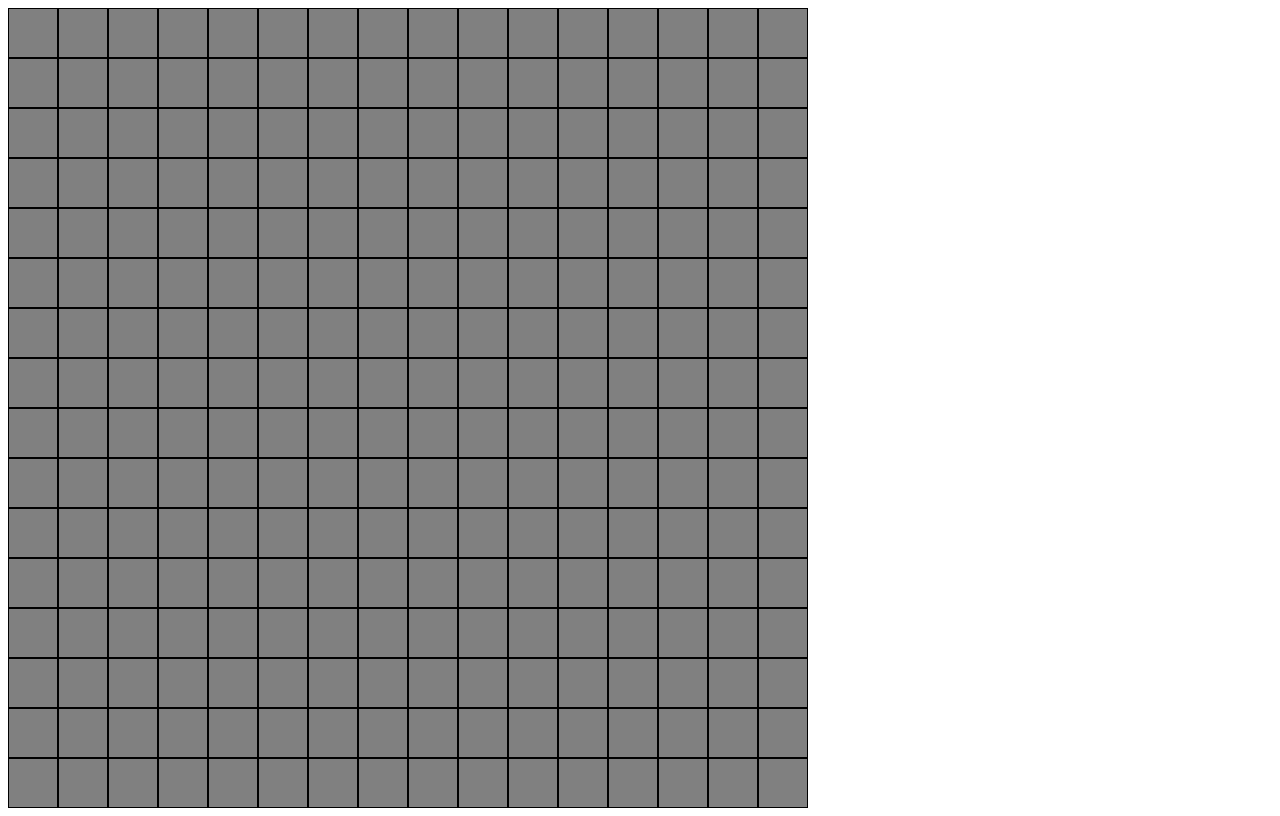
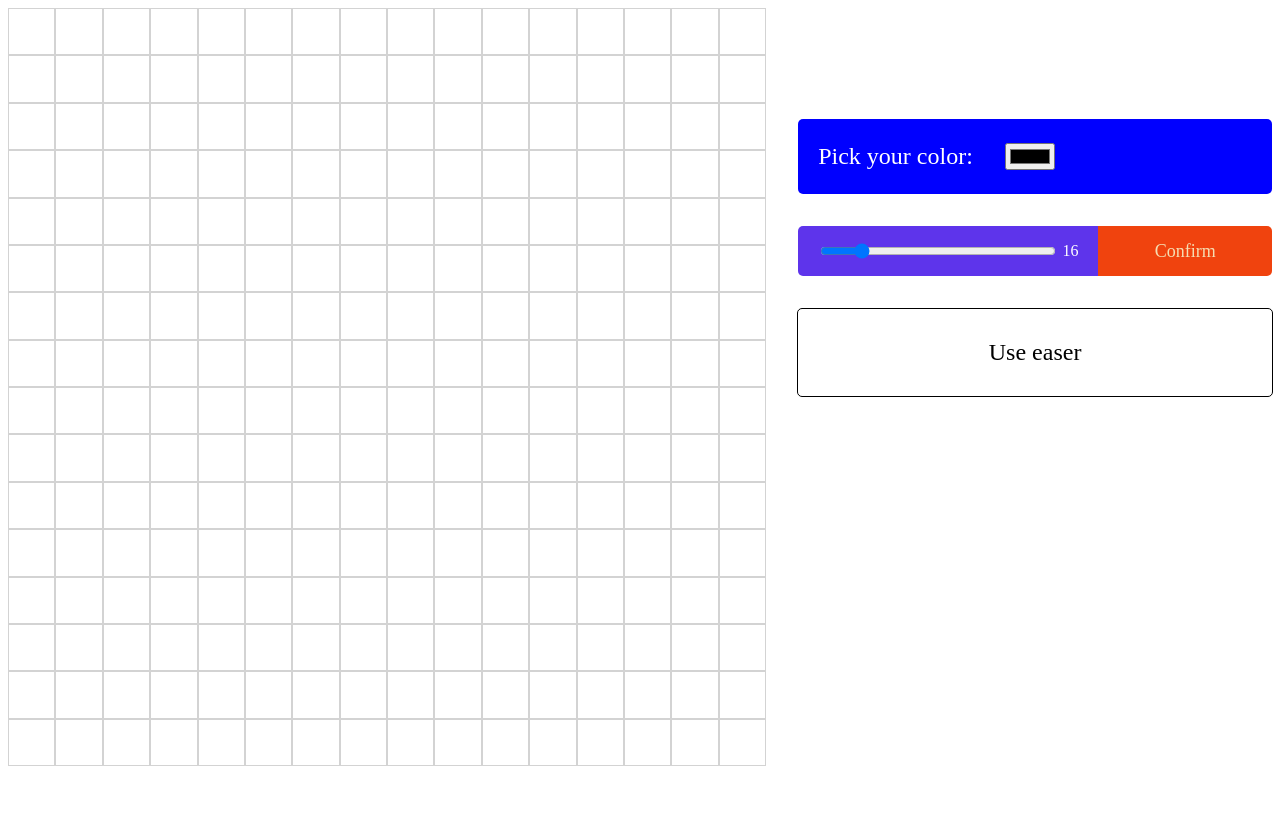
Before and after one commit to Averageasd/odin-etch-a-sketch, a plain HTML site: page index.html in a window 1280 px wide. Drawn offline with Linux system fonts and the light colour scheme.

Commit message:
complete UI. add functions that allow user to pick color, change grid size and erase cell

```diff
--- a/app.js
+++ b/app.js
@@ -1,7 +1,14 @@
 const gridContainer = document.querySelector('.grid-container');
-let boardSize = 16;
+const gridSizeInput = document.querySelector('#slider');
+const sizeDisplay = document.querySelector('#size-display');
+const gridSizeConfirmBtn = document.querySelector('.confirm-div');
+
+const eraserDiv = document.querySelector('.eraser-div');
+
+let boardSize = parseInt(gridSizeInput.value);
 let gridSize = gridContainer.offsetWidth/boardSize-2;
 let isDrawing = false;
+let gridColor = 'red';
 console.log(gridContainer.offsetWidth);
 console.log(gridSize);
 
@@ -11,7 +18,7 @@ function setUpBoard(){
         gridRow.classList.add('grid-row');
         for (let j = 0;j<boardSize;j++){
             const cell = document.createElement('div');
-            cell.style.cssText = `width:${gridSize}px;height:${gridSize}px;border:1px black solid;background:gray;`;
+            cell.style.cssText = `width:${gridSize}px;height:${gridSize}px;border:1px lightgray solid;background:white;`;
             gridRow.appendChild(cell);
         }
         gridContainer.appendChild(gridRow);
@@ -27,12 +34,12 @@ function addHoverCellFeature(){
         for (let j = 0; j<cells.length;j++){
             cells[j].addEventListener('mouseover',()=>{
                 if (isDrawing){
-                    cells[j].style.background = 'red';
+                    cells[j].style.background = gridColor;
                 }
 
             });
             cells[j].addEventListener('click',()=>{
-                cells[j].style.background = 'red';
+                cells[j].style.background = gridColor;
                 if (isDrawing){
                     isDrawing = false;
                 }
@@ -44,7 +51,33 @@ function addHoverCellFeature(){
     }
 }
 
+const colorPicker = document.querySelector('#color-input');
+colorPicker.addEventListener('input',()=>{
+    gridColor = colorPicker.value;
+});
 
+gridSizeInput.addEventListener('input',()=>{
+    sizeDisplay.textContent = gridSizeInput.value;
+});
 
+gridSizeConfirmBtn.addEventListener('click',()=>{
+    boardSize = parseInt(gridSizeInput.value);
+    gridSize = gridContainer.offsetWidth/boardSize-2;
+    isDrawing = false;
+
+    resetBoard();
+});
+
+eraserDiv.addEventListener('click',()=>{
+    gridColor = 'white';
+});
+
+function resetBoard(){
+    while (gridContainer.firstChild){
+        gridContainer.removeChild(gridContainer.firstChild);
+    }
+    setUpBoard();
+    addHoverCellFeature();
+}
 setUpBoard();
 addHoverCellFeature();
--- a/index.html
+++ b/index.html
@@ -8,7 +8,29 @@
     <link rel="stylesheet" href="style.css">
 </head>
 <body>
-    <div class="grid-container"></div>
+    <div class="container">
+        <div class="grid-container"></div>
+        <div class="setting-container">
+            <div class="color-picker">
+                <p>Pick your color:</p>
+                <input type="color" id="color-input">
+            </div>
+            <div class="slider-container">
+                <div class="grid-size-customize">
+                    <input id="slider" type="range" min="1" max="100" value="16">
+                    <p id="size-display">16</p>
+                </div>
+                <div class="confirm-div">
+                    Confirm
+                </div>
+            </div>
+            <div class="eraser-div">
+                Use easer
+            </div>
+        </div>
+    </div>
+
+
     <script src="app.js"></script>
 </body>
 </html>
--- a/style.css
+++ b/style.css
@@ -1,8 +1,81 @@
+.container{
+    display: flex;
+    gap:32px;
+}
 .grid-container{
     width: 800px;
     height: 800px;
 }
 
+.setting-container{
+    width: 500px;
+    height: 500px;
+    display: flex;
+    flex-direction: column;
+    gap:32px;
+    justify-content: center;
+
+}
+
 .grid-row{
     display: flex;
 }
+
+.color-picker{
+    padding-left: 20px;
+    display: flex;
+    gap:32px;
+    align-items: center;
+    color:white;
+    font-size: 24px;
+    background-color: blue;
+    border-radius: 5px;
+}
+
+.slider-container{
+    display: flex;
+    align-items: center;
+
+}
+
+.grid-size-customize{
+    display: flex;
+    padding-left: 20px;
+    background-color: #5e34eb;
+    padding-right: 20px;
+    color: white;
+    gap:4px;
+    border-top-left-radius: 5px;
+    border-bottom-left-radius: 5px;
+    width: 60%;
+}
+
+.grid-size-customize #slider{
+    width: 100%;
+    background-color: red;
+}
+
+.confirm-div{
+    display: flex;
+    align-items: center;
+    justify-content: center;
+    font-size: 18px;
+    color: wheat;
+    background: #f0430e;
+    height: 100%;
+    width: 40%;
+    border-top-right-radius: 5px;
+    border-bottom-right-radius: 5px;
+}
+
+.eraser-div{
+    width: 100%;
+    display: flex;
+    justify-content: center;
+    align-self: center;
+    border: 1px solid black;
+    padding-top:30px;
+    padding-bottom: 30px;
+    font-size: 24px;
+    border-radius: 5px;
+}
```
